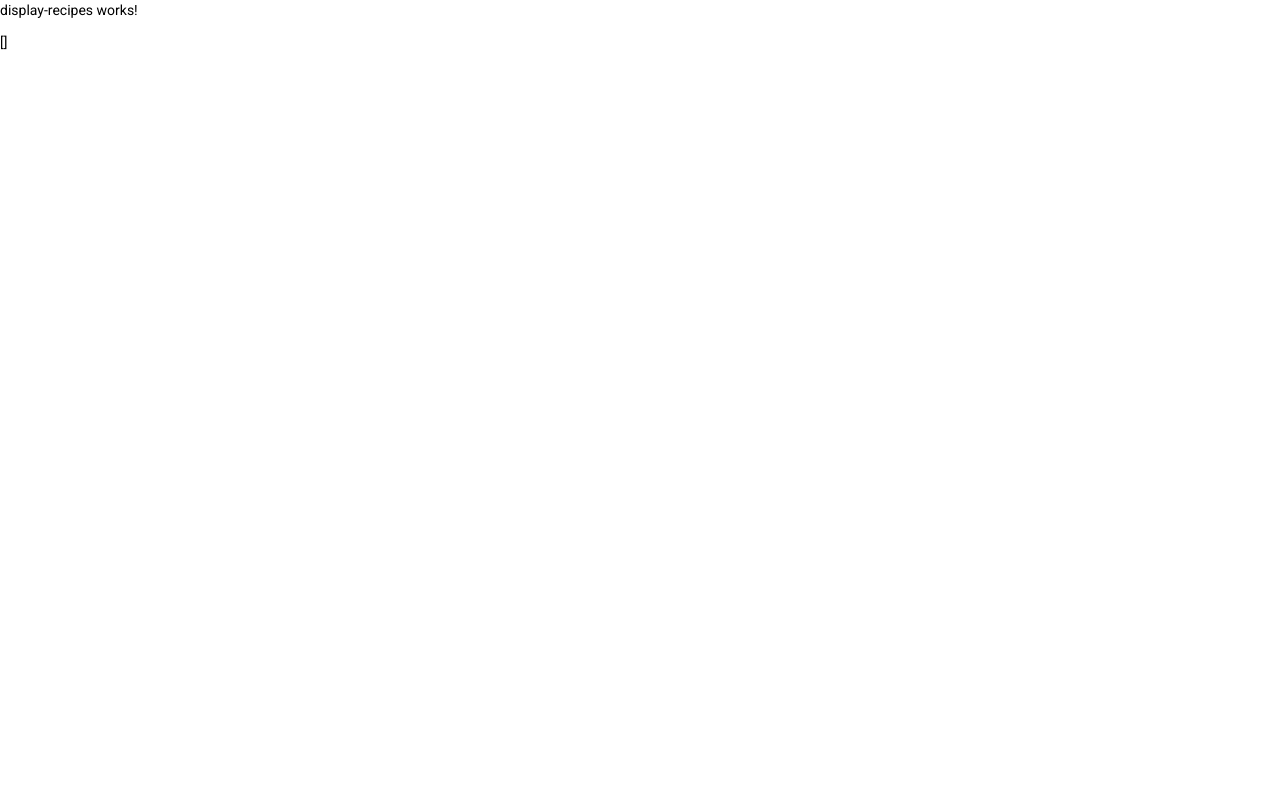
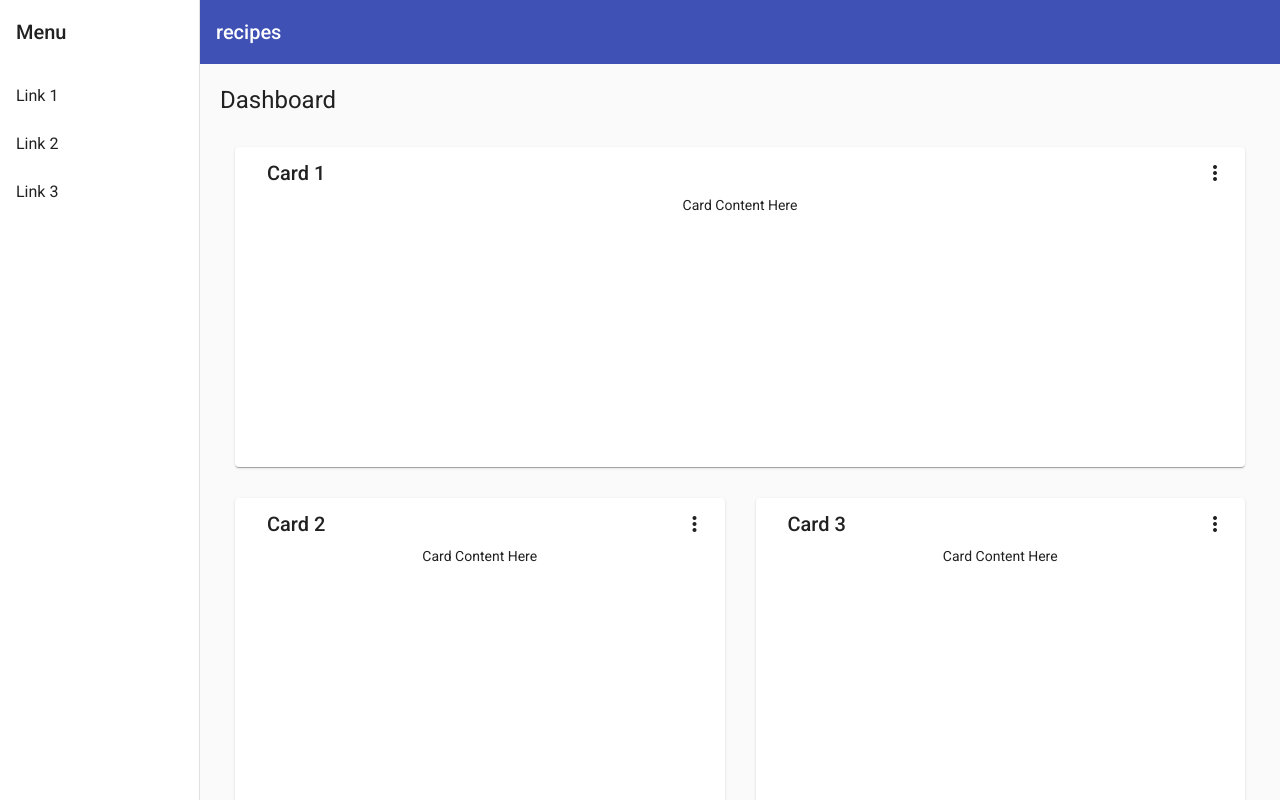
Before and after one commit to Milldrew/recipe, an Angular app in the folder ng-recipes/: page / in a window 1280 px wide. Built offline with nearby package versions, Linux system fonts and the light colour scheme; no server answers.

Commit message:
📅  | Fri Jun  3 09:28:54 MDT 2022

```diff
--- a/ng-recipes/src/app/app.component.html
+++ b/ng-recipes/src/app/app.component.html
@@ -1 +1 @@
-<app-display-recipes> </app-display-recipes>
+<app-navigation> </app-navigation>
--- a/ng-recipes/src/app/navigation/navigation.component.html
+++ b/ng-recipes/src/app/navigation/navigation.component.html
@@ -1,8 +1,12 @@
 <mat-sidenav-container class="sidenav-container">
-  <mat-sidenav #drawer class="sidenav" fixedInViewport
-      [attr.role]="(isHandset$ | async) ? 'dialog' : 'navigation'"
-      [mode]="(isHandset$ | async) ? 'over' : 'side'"
-      [opened]="(isHandset$ | async) === false">
+  <mat-sidenav
+    #drawer
+    class="sidenav"
+    fixedInViewport
+    [attr.role]="(isHandset$ | async) ? 'dialog' : 'navigation'"
+    [mode]="(isHandset$ | async) ? 'over' : 'side'"
+    [opened]="(isHandset$ | async) === false"
+  >
     <mat-toolbar>Menu</mat-toolbar>
     <mat-nav-list>
       <a mat-list-item href="#">Link 1</a>
@@ -17,11 +21,13 @@
         aria-label="Toggle sidenav"
         mat-icon-button
         (click)="drawer.toggle()"
-        *ngIf="isHandset$ | async">
+        *ngIf="isHandset$ | async"
+      >
         <mat-icon aria-label="Side nav toggle icon">menu</mat-icon>
       </button>
       <span>recipes</span>
     </mat-toolbar>
     <!-- Add Content Here -->
+    <app-dashboard> </app-dashboard>
   </mat-sidenav-content>
 </mat-sidenav-container>
```
